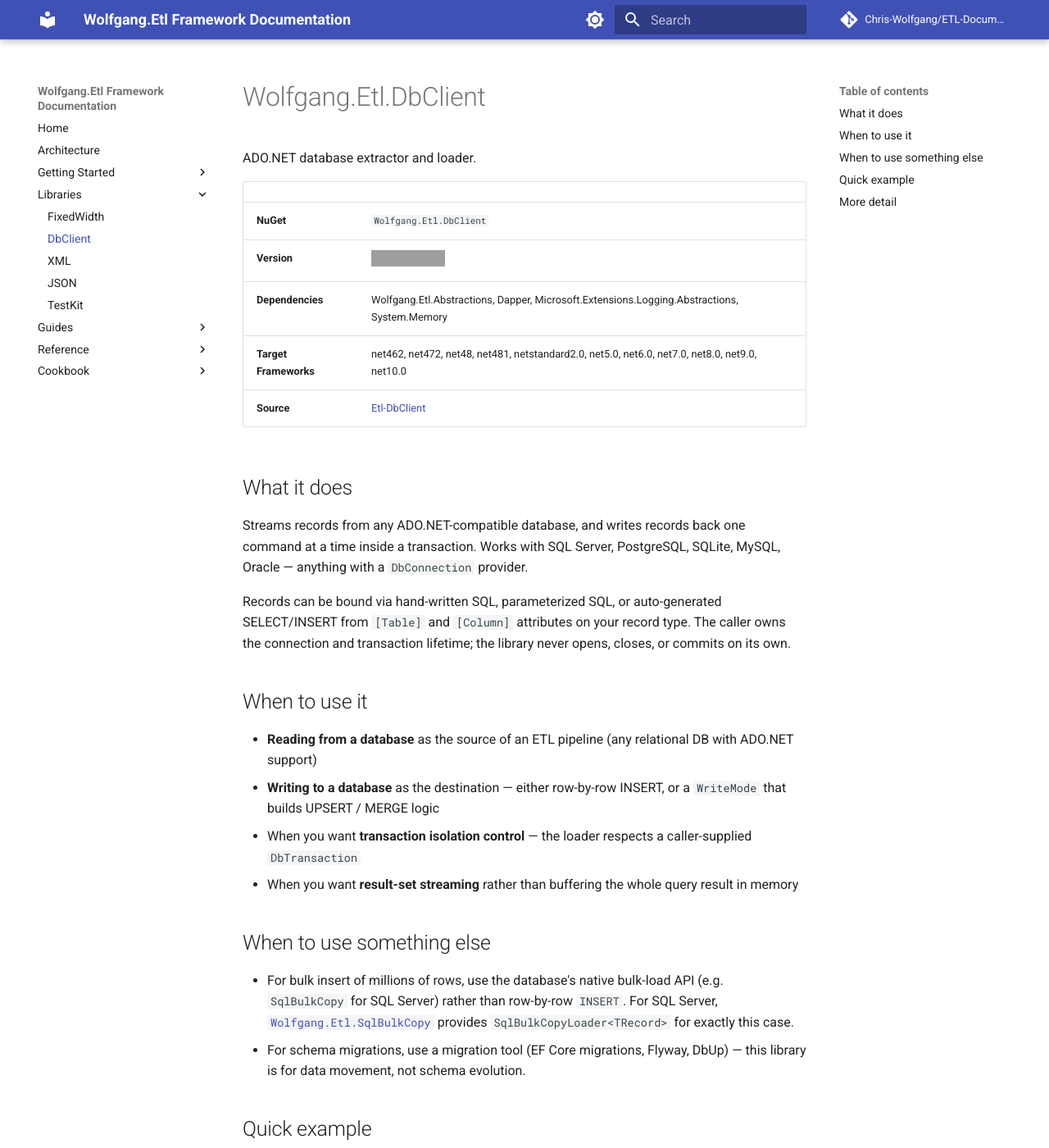
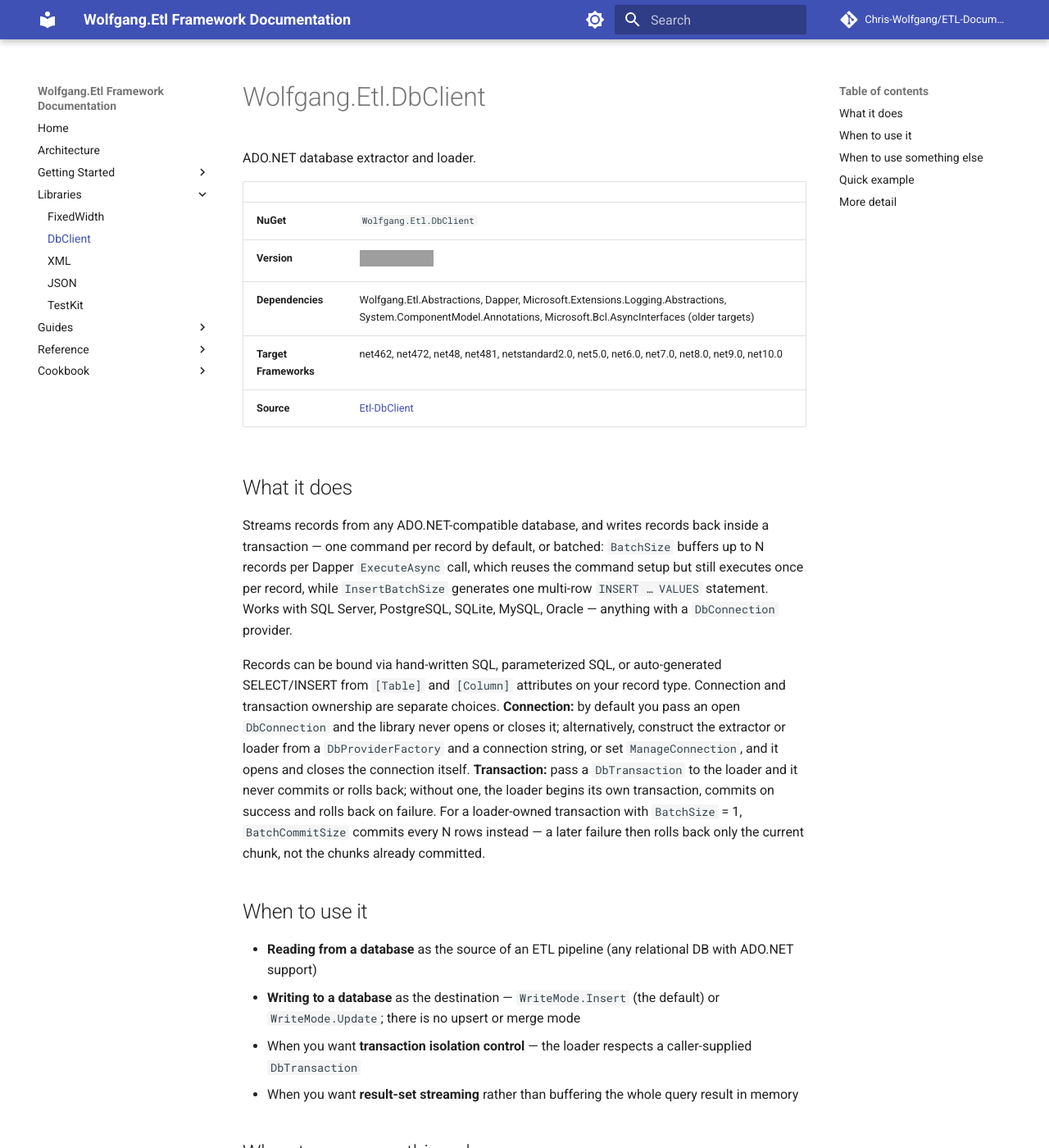
Before and after one commit to Chris-Wolfgang/ETL-Documentation, an MkDocs documentation site: the page built from docs/libraries/dbclient.md, in a window 1280 px wide and 1400 px high. Shown: the whole window at 82% size. Built offline with MkDocs 1.6.1 and Material for MkDocs 9.7.7, drawn with Linux system fonts in a browser that asks for light colours; comment, search, counter and statistics services are not loaded; grey boxes are pictures that could not be loaded.

Commit message:
docs: correct the DbClient catalog page's write, connection and batching modes (#107)
* docs: correct the DbClient catalog page's write, connection and batching modes

Closes #98

Co-Authored-By: Claude Opus 5.5 <noreply@anthropic.com>

* docs: separate DbClient connection and transaction ownership; fix BatchSize wording

Addresses Copilot review on #107: an open connection without a
DbTransaction still gets a loader-owned transaction (DbLoader.cs:388,
_ownsTransaction = transaction is null), BatchCommitSize applies only
with BatchSize == 1, and BatchSize does not combine commands into one
round trip.

Refs #98

Co-Authored-By: Claude Opus 5.5 <noreply@anthropic.com>

---------

Co-authored-by: Claude Opus 5.5 <noreply@anthropic.com>

```diff
--- a/docs/libraries/dbclient.md
+++ b/docs/libraries/dbclient.md
@@ -6,20 +6,20 @@ ADO.NET database extractor and loader.
 |---|---|
 | **NuGet** | `Wolfgang.Etl.DbClient` |
 | **Version** | ![NuGet](https://img.shields.io/nuget/v/Wolfgang.Etl.DbClient) |
-| **Dependencies** | Wolfgang.Etl.Abstractions, Dapper, Microsoft.Extensions.Logging.Abstractions, System.Memory |
+| **Dependencies** | Wolfgang.Etl.Abstractions, Dapper, Microsoft.Extensions.Logging.Abstractions, System.ComponentModel.Annotations, Microsoft.Bcl.AsyncInterfaces (older targets) |
 | **Target Frameworks** | net462, net472, net48, net481, netstandard2.0, net5.0, net6.0, net7.0, net8.0, net9.0, net10.0 |
 | **Source** | [Etl-DbClient](https://github.com/Chris-Wolfgang/Etl-DbClient) |
 
 ## What it does
 
-Streams records from any ADO.NET-compatible database, and writes records back one command at a time inside a transaction. Works with SQL Server, PostgreSQL, SQLite, MySQL, Oracle — anything with a `DbConnection` provider.
+Streams records from any ADO.NET-compatible database, and writes records back inside a transaction — one command per record by default, or batched: `BatchSize` buffers up to N records per Dapper `ExecuteAsync` call, which reuses the command setup but still executes once per record, while `InsertBatchSize` generates one multi-row `INSERT … VALUES` statement. Works with SQL Server, PostgreSQL, SQLite, MySQL, Oracle — anything with a `DbConnection` provider.
 
-Records can be bound via hand-written SQL, parameterized SQL, or auto-generated SELECT/INSERT from `[Table]` and `[Column]` attributes on your record type. The caller owns the connection and transaction lifetime; the library never opens, closes, or commits on its own.
+Records can be bound via hand-written SQL, parameterized SQL, or auto-generated SELECT/INSERT from `[Table]` and `[Column]` attributes on your record type. Connection and transaction ownership are separate choices. **Connection:** by default you pass an open `DbConnection` and the library never opens or closes it; alternatively, construct the extractor or loader from a `DbProviderFactory` and a connection string, or set `ManageConnection`, and it opens and closes the connection itself. **Transaction:** pass a `DbTransaction` to the loader and it never commits or rolls back; without one, the loader begins its own transaction, commits on success and rolls back on failure. For a loader-owned transaction with `BatchSize` = 1, `BatchCommitSize` commits every N rows instead — a later failure then rolls back only the current chunk, not the chunks already committed.
 
 ## When to use it
 
 - **Reading from a database** as the source of an ETL pipeline (any relational DB with ADO.NET support)
-- **Writing to a database** as the destination — either row-by-row INSERT, or a `WriteMode` that builds UPSERT / MERGE logic
+- **Writing to a database** as the destination — `WriteMode.Insert` (the default) or `WriteMode.Update`; there is no upsert or merge mode
 - When you want **transaction isolation control** — the loader respects a caller-supplied `DbTransaction`
 - When you want **result-set streaming** rather than buffering the whole query result in memory
 
```
Also changed, not shown: changelog/unreleased/dbclient-catalog-modes.md (added, +3 -0 lines).
